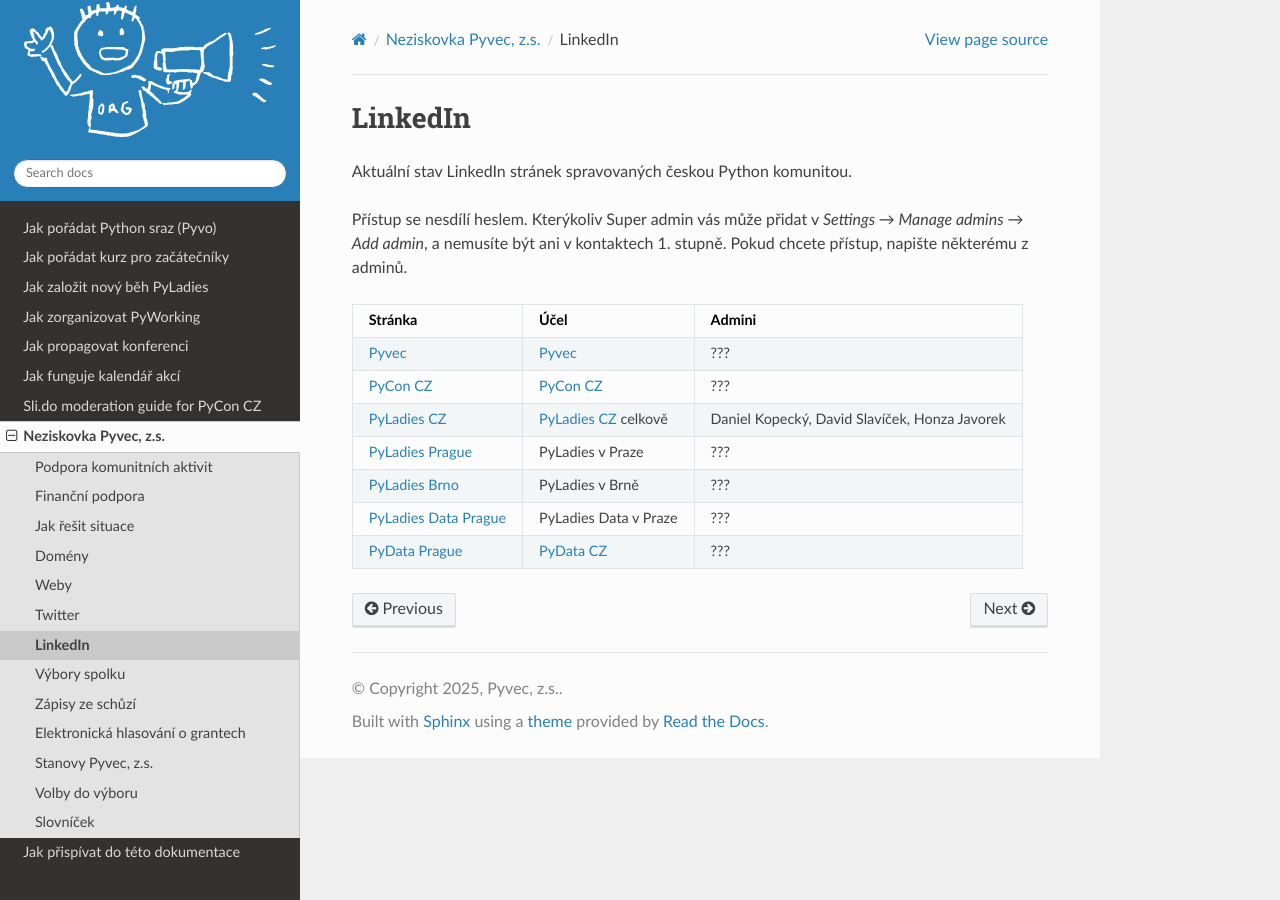
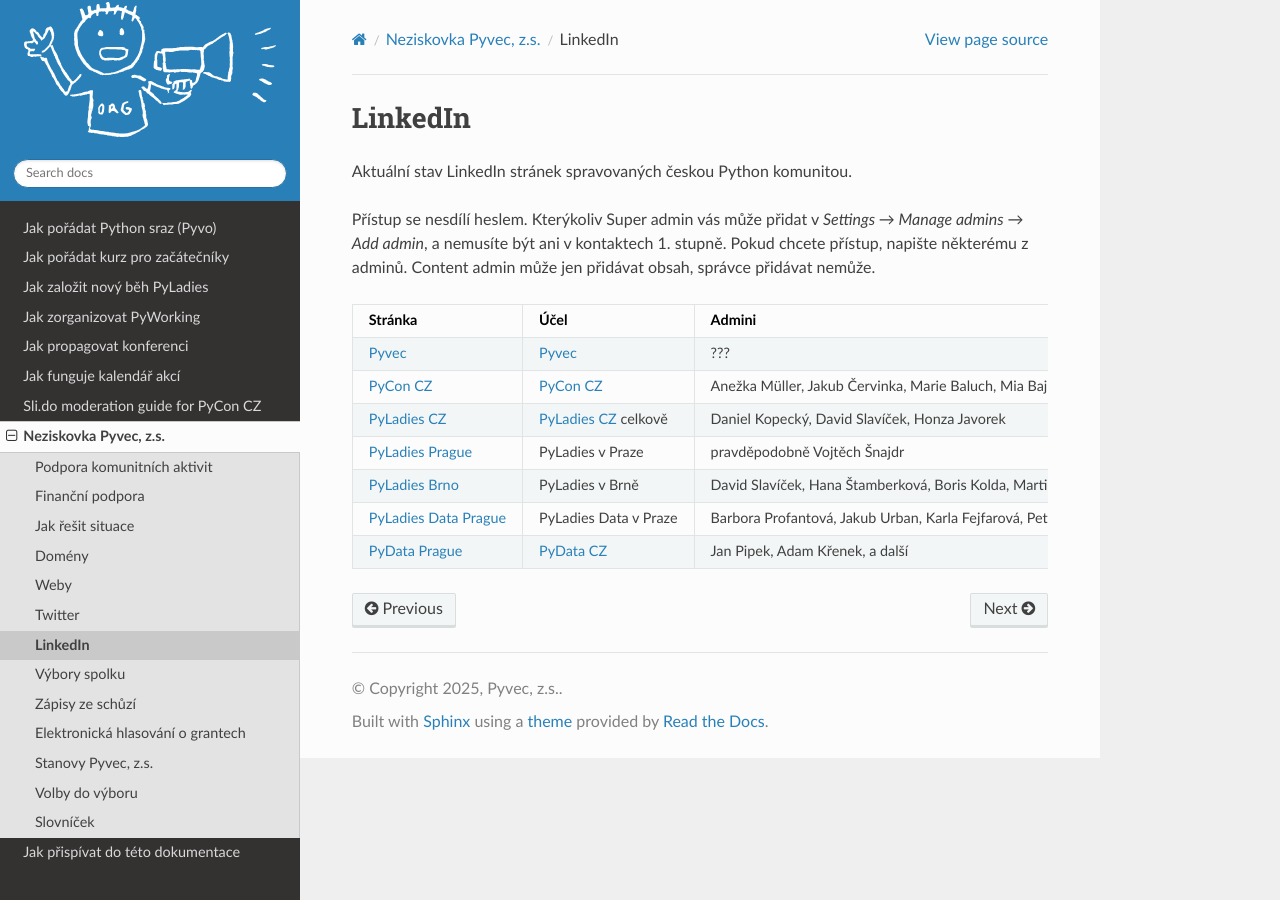
Before and after one commit to pyvec/docs.pyvec.org, a Sphinx documentation site: the page built from docs/operations/linkedin.rst, in a window 1280 px wide. Built offline with Sphinx 7.4.7 and the Read the Docs theme 3.1.0, drawn with Linux system fonts in a browser that asks for light colours.

Commit message:
Fill in LinkedIn admins from Slack
Co-Authored-By: Claude Opus 5.5 <noreply@anthropic.com>

```diff
--- a/docs/operations/linkedin.rst
+++ b/docs/operations/linkedin.rst
@@ -8,6 +8,7 @@ Aktuální stav LinkedIn stránek spravovaných českou Python komunitou.
 Přístup se nesdílí heslem. Kterýkoliv Super admin vás může přidat
 v *Settings → Manage admins → Add admin*, a nemusíte být ani
 v kontaktech 1. stupně. Pokud chcete přístup, napište některému z adminů.
+Content admin může jen přidávat obsah, správce přidávat nemůže.
 
 .. list-table::
    :header-rows: 1
@@ -20,19 +21,23 @@ v kontaktech 1. stupně. Pokud chcete přístup, napište některému z adminů.
      * ???
    * * `PyCon CZ <https://www.linkedin.com/company/pycon-cz/>`__
      * `PyCon CZ <https://cz.pycon.org/>`_
-     * ???
+     * Anežka Müller, Jakub Červinka, Marie Baluch, Mia Bajić, Pavla Mádrová,
+       Eva Bohnová (Content admin), Mária Melišková (Content admin)
    * * `PyLadies CZ <https://www.linkedin.com/company/30644381/>`__
      * `PyLadies CZ <https://pyladies.cz/>`_ celkově
      * Daniel Kopecký, David Slavíček, Honza Javorek
    * * `PyLadies Prague <https://www.linkedin.com/company/pyladies-prague/>`__
      * PyLadies v Praze
-     * ???
+     * pravděpodobně Vojtěch Šnajdr
    * * `PyLadies Brno <https://www.linkedin.com/company/pyladies-brno/>`__
      * PyLadies v Brně
-     * ???
+     * David Slavíček, Hana Štamberková, Boris Kolda, Martin Zelený
    * * `PyLadies Data Prague <https://www.linkedin.com/company/pyladies-data-prague/>`__
      * PyLadies Data v Praze
-     * ???
+     * Barbora Profantová, Jakub Urban, Karla Fejfarová, Petr Gallus,
+       Petra Vidnerová, Veronika Sárkányová,
+       Jan Pipek (Content admin), Marie Baluch (Content admin),
+       Petr Šimeček (Content admin), a další
    * * `PyData Prague <https://www.linkedin.com/company/85424923/>`__
      * `PyData CZ <https://pydata.cz/>`_
-     * ???
+     * Jan Pipek, Adam Křenek, a další
```
